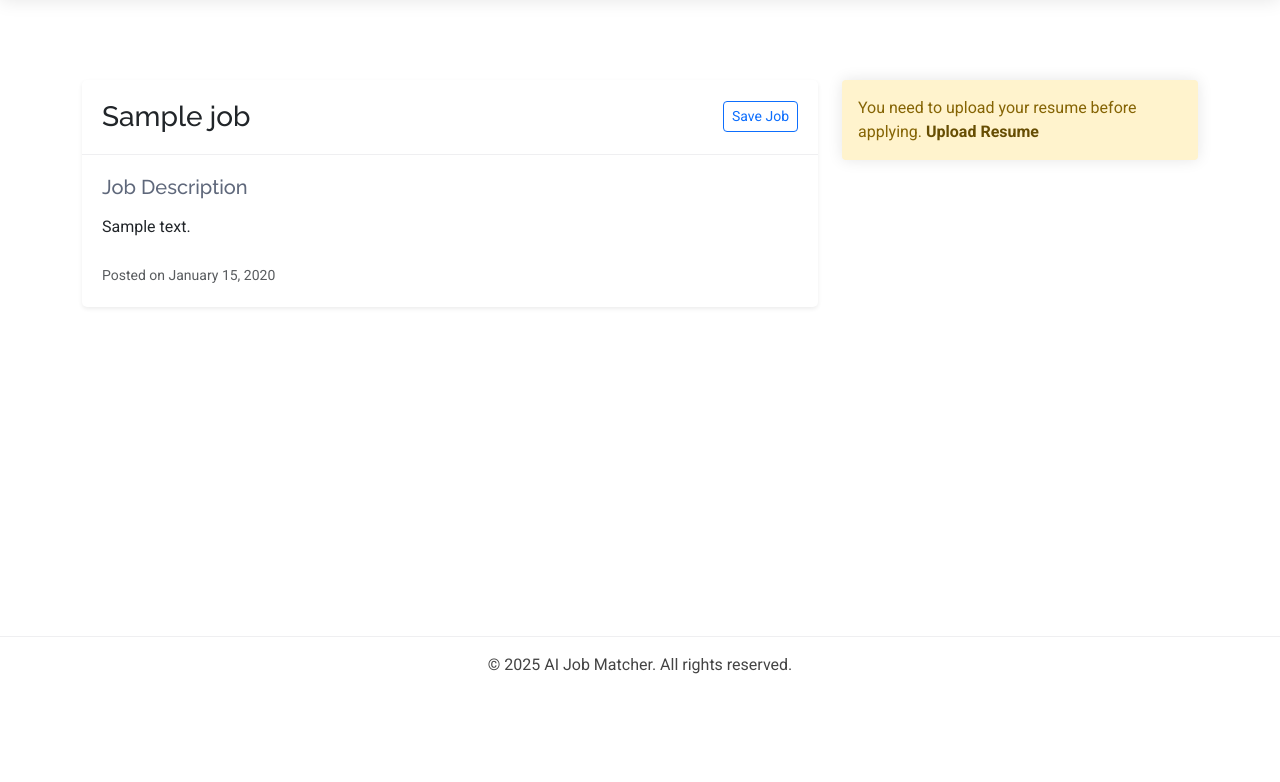
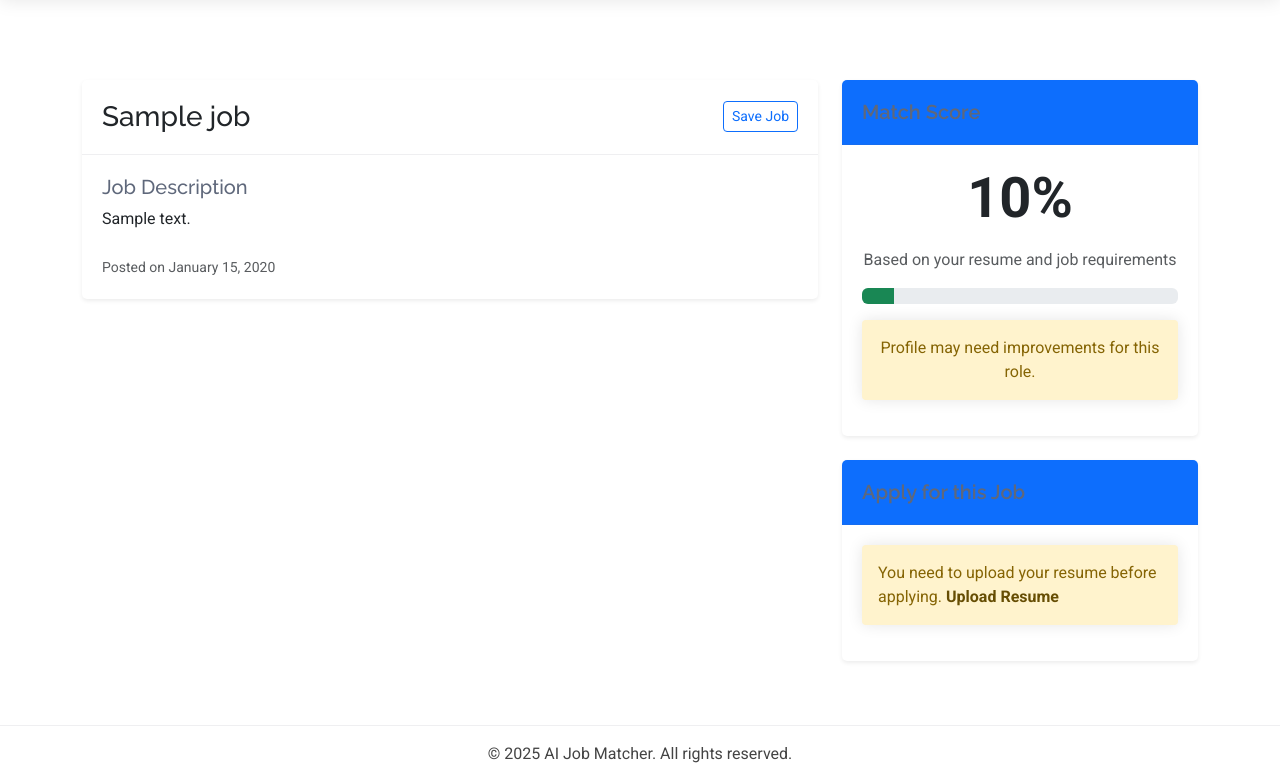
Before and after one commit to AiJared/job_matching_website, a Django app: template templates/candidate/job_detail.html in a window 1280 px wide. Shown: the part 90-872 px from the top of the page. Before the commit the page ends 764 px from the top, so only its background shows below. Run offline with Django 5.2, Linux system fonts and the light colour scheme; the template is opened without the code that fills it: most values are stand-ins (such as "Sample title", 1, 10 or a date in 2020).

Commit message:
fixing job application

```diff
--- a/templates/candidate/job_detail.html
+++ b/templates/candidate/job_detail.html
@@ -5,7 +5,6 @@
 
 {% block content %}
 <div class="container mt-4">
-    <!-- Flash Messages -->
     {% if messages %}
     <div class="row">
         <div class="col-12">
@@ -19,11 +18,11 @@
     {% endif %}
 
     <div class="row">
-        <!-- Left: Job Details -->
         <div class="col-md-8">
             <div class="card shadow-sm mb-4">
                 <div class="card-header d-flex justify-content-between align-items-center">
                     <h1 class="h3 mb-0">{{ job.title }}</h1>
+                    <div>
                         <a href="{% url 'candidate:toggle_save_job' job.id %}" class="btn btn-outline-primary btn-sm">
                             {% if is_saved %}
                             <i class="fas fa-bookmark"></i> Saved
@@ -32,9 +31,12 @@
                             {% endif %}
                         </a>
                     </div>
+                </div>
                 <div class="card-body">
                     <h5>Job Description</h5>
-                    <p>{{ job.description|linebreaks }}</p>
+                    <div class="mb-3">
+                        {{ job.description|linebreaks }}
+                    </div>
                     <div class="text-muted mt-4">
                         <small>Posted on {{ job.created_at|date:"F j, Y" }}</small>
                     </div>
@@ -42,72 +44,90 @@
             </div>
         </div>
 
-        <!-- Right: Application & Match Info -->
         <div class="col-md-4">
-            <!-- Match Score -->
-            {% if already_applied and application.match_score %}
+
+            {% if match_score > 0 %}
             <div class="card shadow-sm mb-4">
                 <div class="card-header bg-primary text-white">
                     <h5 class="mb-0">Match Score</h5>
                 </div>
                 <div class="card-body text-center">
-                        <div class="display-4 fw-bold mb-3">{{ application.match_score }}%</div>
-                        <div class="progress mb-2">
-                            <div class="progress-bar bg-success" role="progressbar"
-                                 style="width: {{ application.match_score }}%;"
-                                 aria-valuenow="{{ application.match_score }}" aria-valuemin="0" aria-valuemax="100"></div>
+                    <div class="display-4 fw-bold mb-3">{{ match_score }}%</div>
+                    <p class="text-muted">Based on your resume and job requirements</p>
+
+                    <div class="progress mb-3">
+                        <div class="progress-bar bg-success" role="progressbar" style="width: {{ match_score }}%"
+                             aria-valuenow="{{ match_score }}" aria-valuemin="0" aria-valuemax="100"></div>
                     </div>
-                        <small class="text-muted">Based on your resume</small>
+
+                    {% if match_score >= 80 %}
+                    <div class="alert alert-success">
+                        <i class="fas fa-check-circle"></i> Great match! You're highly qualified.
+                    </div>
+                    {% elif match_score >= 60 %}
+                    <div class="alert alert-info">
+                        <i class="fas fa-info-circle"></i> Good match. You meet many of the requirements.
+                    </div>
+                    {% else %}
+                    <div class="alert alert-warning">
+                        <i class="fas fa-exclamation-circle"></i> Profile may need improvements for this role.
+                    </div>
+                    {% endif %}
                 </div>
             </div>
             {% endif %}
 
-            <!-- Application Card -->
             {% if already_applied %}
             <div class="card shadow-sm mb-4">
                 <div class="card-header bg-success text-white">
                     <h5 class="mb-0">Application Status</h5>
                 </div>
                 <div class="card-body">
-                        <p class="lead">You've already applied to this job.</p>
+                    <p class="lead mb-3">You've already applied for this job</p>
                     <p><strong>Status:</strong> {{ application.status }}</p>
                     <p><strong>Applied on:</strong> {{ application.created_at|date:"F j, Y" }}</p>
-                        <a href="{% url 'candidate:application_detail' application.id %}" class="btn btn-outline-primary w-100 mt-2">
-                            View Application
+
+                    <a href="{% url 'candidate:application_detail' application.id %}" class="btn btn-outline-primary w-100 mt-3">
+                        View Your Application
                     </a>
                 </div>
             </div>
-            {% elif resume_uploaded and resume_processed %}
-                <!-- Resume ready → Show application form -->
+            {% else %}
             <div class="card shadow-sm mb-4">
                 <div class="card-header bg-primary text-white">
                     <h5 class="mb-0">Apply for this Job</h5>
                 </div>
                 <div class="card-body">
+                    {% if not resume_uploaded %}
+                    <div class="alert alert-warning mb-3">
+                        <i class="fas fa-exclamation-triangle"></i> You need to upload your resume before applying.
+                        <a href="{% url 'candidate:upload_resume' %}" class="alert-link">Upload Resume</a>
+                    </div>
+                    {% elif not resume_processed %}
+                    <div class="alert alert-info mb-3">
+                        <i class="fas fa-spinner fa-spin"></i> Your resume is still being processed.
+                    </div>
+                    {% else %}
                     <form method="post">
                         {% csrf_token %}
                         <div class="mb-3">
                             <label for="{{ form.cover_letter.id_for_label }}" class="form-label">Cover Letter</label>
                             {{ form.cover_letter }}
                             {% if form.cover_letter.errors %}
-                                    <div class="text-danger">{{ form.cover_letter.errors }}</div>
+                            <div class="text-danger">
+                                {{ form.cover_letter.errors }}
+                            </div>
                             {% endif %}
-                                <small class="form-text text-muted">Explain why you're a good fit for this position.</small>
+                            <div class="form-text">Explain why you're a good fit for this role.</div>
                         </div>
+                        <div class="mb-3">
                             <button type="submit" class="btn btn-primary w-100">
                                 <i class="fas fa-paper-plane"></i> Submit Application
                             </button>
+                        </div>
                     </form>
+                    {% endif %}
                 </div>
-                </div>
-            {% elif resume_uploaded and not resume_processed %}
-                <div class="alert alert-warning">
-                    <i class="fas fa-spinner fa-spin"></i> Your resume is still being processed. Please wait before applying.
-                </div>
-            {% else %}
-                <div class="alert alert-warning">
-                    <i class="fas fa-exclamation-triangle"></i> You need to upload your resume before applying.
-                    <a href="{% url 'candidate:upload_resume' %}" class="alert-link">Upload Resume</a>
             </div>
             {% endif %}
         </div>
```
Also changed, not shown: candidate/views.py (+12 -13 lines), db.sqlite3, 1 other file. Lines whose indentation alone changed are shown as unchanged.
